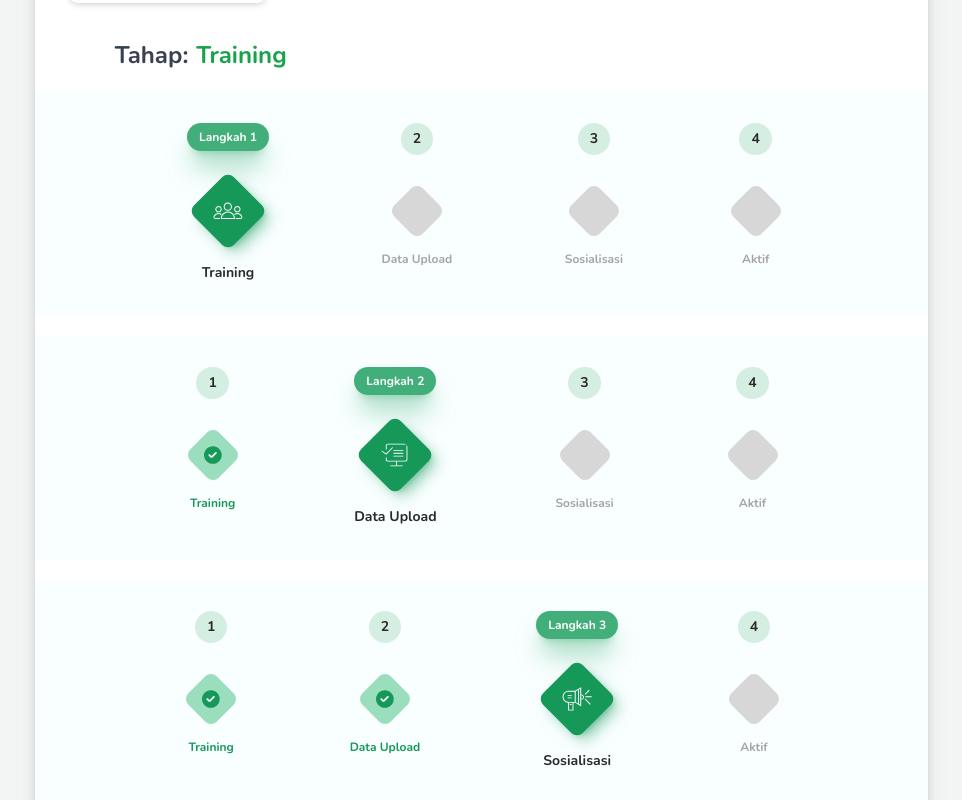
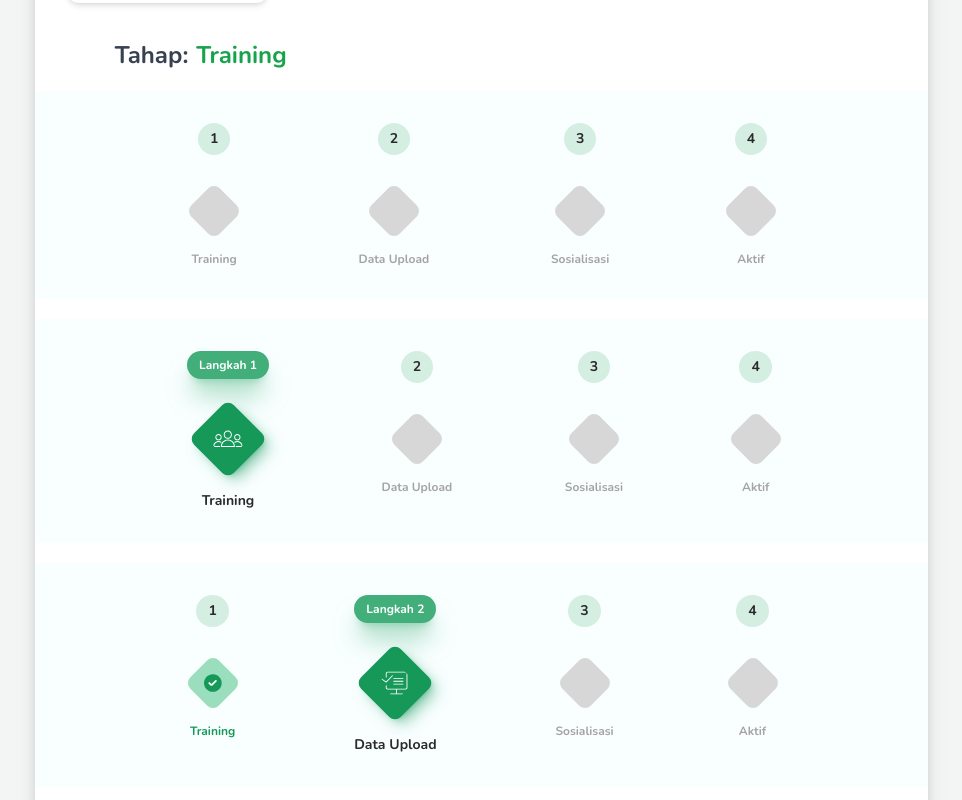
Before and after one commit to alfieqashwa/next-kepsek-report, a Next.js app: page /mulai in a window 1280 px wide. Shown: the part 1440-2240 px from the top of the page, without its empty margins (224-1186 px from the left). Built offline with nearby package versions, Linux system fonts and the light colour scheme.

Commit message:
fix: all-steps of data-digital

```diff
--- a/components/data-digital.tsx
+++ b/components/data-digital.tsx
@@ -26,6 +26,7 @@ export const DataDigital = () => (
                 <span>tahap:</span><span className="text-green-600">training</span>
             </h2>
             {/* Steps */}
+            <DataSteps0 />
             <DataSteps1 />
             <DataSteps2 />
             <DataSteps3 />
@@ -49,29 +50,27 @@ export const DataDigital = () => (
     </div>
 )
 
-function DataSteps1() {
+function DataSteps0() {
     return (
         <div className="my-5 py-8 -ml-[72px] -mr-6 md:-ml-20 md:-mr-8 px-24 bg-[#F9FFFF]">
             <section className="flex items-start justify-around">
                 <div className="flex flex-col items-center">
-                    <button className="bg-[#42AF7A] shadow-[#42AF7A]/50 text-white whitespace-nowrap font-bold text-xs shrink-0 rounded-full py-1.5 px-3 shadow-xl">Langkah 1</button>
-                    <span className="relative bg-[#169859] shadow-lg shadow-[#169859]/50 text-center shrink-0 flex justify-center items-center w-14 h-14 rounded-lg mt-8 -rotate-45">
-                        <Image src="/images/tilda-training.svg" width={30} height={30} alt="tilda-training" className="text-white rotate-45" />
-                    </span>
-                    <h4 className="text-sm font-bold text-[#2A2A2A] capitalize mt-6">training</h4>
+                    <span className="bg-[#D5EEE2] py-1.5 px-3 font-bold rounded-full text-sm text-[#2A2A2A]">1</span>
+                    <span className="bg-[#D7D7D7] shrink-0 text-center flex justify-center items-center w-10 h-10 rounded-lg -rotate-45 mt-9"></span>
+                    <h4 className="text-xs font-bold text-[#A4A4A4] capitalize mt-5">training</h4>
                 </div>
                 <div className="flex flex-col items-center">
-                    <button className="bg-[#D5EEE2] py-1.5 px-3 font-bold rounded-full text-sm text-[#2A2A2A]">2</button>
+                    <span className="bg-[#D5EEE2] py-1.5 px-3 font-bold rounded-full text-sm text-[#2A2A2A]">2</span>
                     <span className="bg-[#D7D7D7] shrink-0 text-center flex justify-center items-center w-10 h-10 rounded-lg -rotate-45 mt-9"></span>
                     <h4 className="text-xs font-bold text-[#A4A4A4] capitalize mt-5">data upload</h4>
                 </div>
                 <div className="flex flex-col items-center">
-                    <button className="bg-[#D5EEE2] py-1.5 px-3 rounded-full font-bold text-sm text-[#2A2A2A]">3</button>
+                    <span className="bg-[#D5EEE2] py-1.5 px-3 rounded-full font-bold text-sm text-[#2A2A2A]">3</span>
                     <span className="bg-[#D7D7D7] shrink-0 text-center flex justify-center items-center w-10 h-10 rounded-lg -rotate-45 mt-9"></span>
                     <h4 className="text-xs font-bold text-[#A4A4A4] capitalize mt-5">sosialisasi</h4>
                 </div>
                 <div className="flex flex-col items-center">
-                    <button className="bg-[#D5EEE2] py-1.5 px-3 rounded-full font-bold text-sm text-[#2A2A2A]">4</button>
+                    <span className="bg-[#D5EEE2] py-1.5 px-3 rounded-full font-bold text-sm text-[#2A2A2A]">4</span>
                     <span className="bg-[#D7D7D7] shrink-0 text-center flex justify-center items-center w-10 h-10 rounded-lg -rotate-45 mt-9"></span>
                     <h4 className="text-xs font-bold text-[#A4A4A4] capitalize mt-5">aktif</h4>
                 </div>
@@ -79,6 +78,38 @@ function DataSteps1() {
         </div>
     )
 }
+
+function DataSteps1() {
+    return (
+        <div className="my-5 py-8 -ml-[72px] -mr-6 md:-ml-20 md:-mr-8 px-24 bg-[#F9FFFF]">
+            <section className="flex items-start justify-around">
+                <div className="flex flex-col items-center">
+                    <span className="bg-[#42AF7A] shadow-[#42AF7A]/50 text-white whitespace-nowrap font-bold text-xs shrink-0 rounded-full py-1.5 px-3 shadow-xl">Langkah 1</span>
+                    <span className="relative bg-[#169859] shadow-lg shadow-[#169859]/50 text-center shrink-0 flex justify-center items-center w-14 h-14 rounded-lg mt-8 -rotate-45">
+                        <Image src="/images/tilda-training.svg" width={30} height={30} alt="tilda-training" className="text-white rotate-45" />
+                    </span>
+                    <h4 className="text-sm font-bold text-[#2A2A2A] capitalize mt-6">training</h4>
+                </div>
+                <div className="flex flex-col items-center">
+                    <span className="bg-[#D5EEE2] py-1.5 px-3 font-bold rounded-full text-sm text-[#2A2A2A]">2</span>
+                    <span className="bg-[#D7D7D7] shrink-0 text-center flex justify-center items-center w-10 h-10 rounded-lg -rotate-45 mt-9"></span>
+                    <h4 className="text-xs font-bold text-[#A4A4A4] capitalize mt-5">data upload</h4>
+                </div>
+                <div className="flex flex-col items-center">
+                    <span className="bg-[#D5EEE2] py-1.5 px-3 rounded-full font-bold text-sm text-[#2A2A2A]">3</span>
+                    <span className="bg-[#D7D7D7] shrink-0 text-center flex justify-center items-center w-10 h-10 rounded-lg -rotate-45 mt-9"></span>
+                    <h4 className="text-xs font-bold text-[#A4A4A4] capitalize mt-5">sosialisasi</h4>
+                </div>
+                <div className="flex flex-col items-center">
+                    <span className="bg-[#D5EEE2] py-1.5 px-3 rounded-full font-bold text-sm text-[#2A2A2A]">4</span>
+                    <span className="bg-[#D7D7D7] shrink-0 text-center flex justify-center items-center w-10 h-10 rounded-lg -rotate-45 mt-9"></span>
+                    <h4 className="text-xs font-bold text-[#A4A4A4] capitalize mt-5">aktif</h4>
+                </div>
+            </section>
+        </div>
+    )
+}
+
 function DataSteps2() {
     return (
         <div className="my-5 py-8 -ml-[72px] -mr-6 md:-ml-20 md:-mr-8 px-24 bg-[#F9FFFF]">
@@ -174,7 +205,7 @@ function DataSteps4() {
                 </div>
                 <div className="flex flex-col items-center">
                     <span className="bg-[#42AF7A] shadow-[#42AF7A]/50 text-white whitespace-nowrap font-bold text-xs shrink-0 rounded-full py-1.5 px-3 shadow-xl">Langkah 4</span>
-                    <span className="relative bg-[#2D9CDB] shadow-lg shadow-[#169859]/50 text-center shrink-0 flex justify-center items-center w-14 h-14 rounded-lg mt-8 -rotate-45">
+                    <span className="relative bg-[#2D9CDB] shadow-lg shadow-[#2D9CDB]/50 text-center shrink-0 flex justify-center items-center w-14 h-14 rounded-lg mt-8 -rotate-45">
                         <Image src="/images/tilda-aktif.svg" width={30} height={30} alt="tilda-aktif" className="text-white rotate-45" />
                     </span>
                     <h4 className="text-sm font-bold text-[#2A2A2A] capitalize mt-6">aktif</h4>
```
